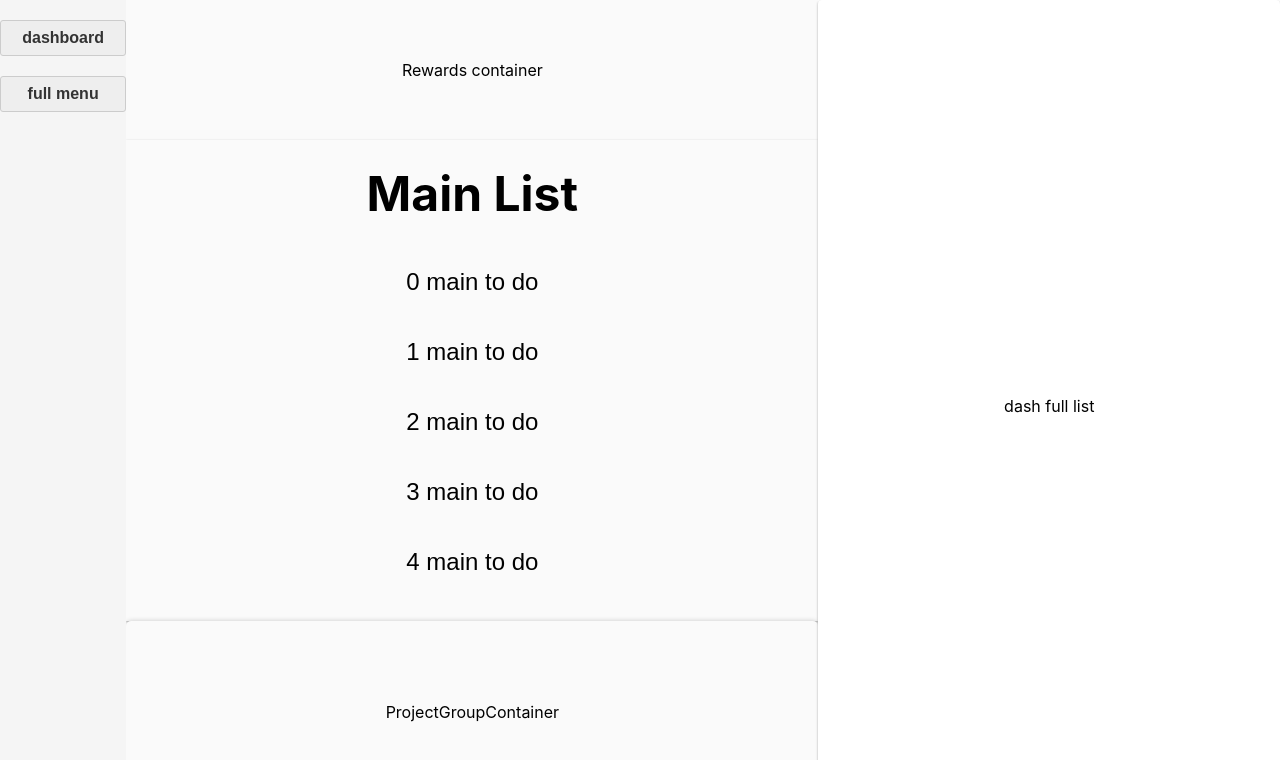
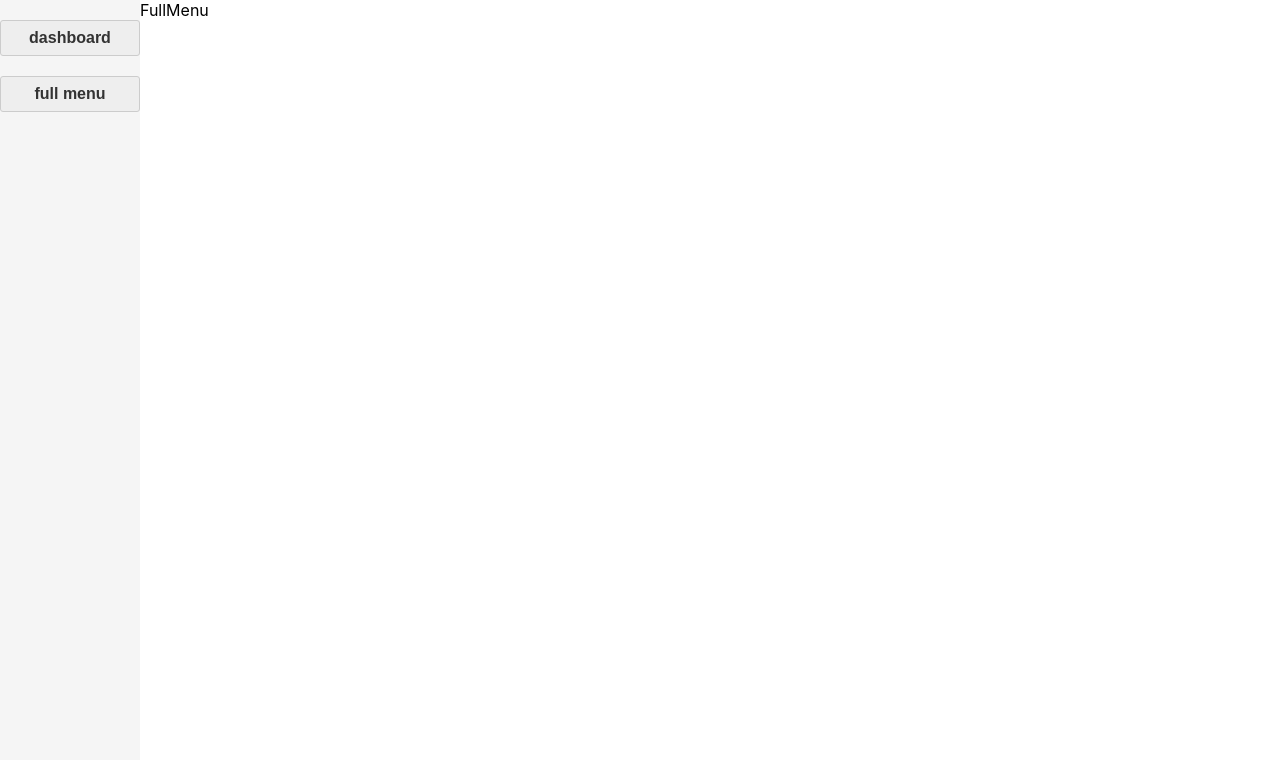
Before and after one commit to cooljasonmelton/rewards-to-do-app, a React (Create React App) app: page / in a window 1280 px wide. Shown: the top 760 px of the page. Built offline with nearby package versions, Linux system fonts and the light colour scheme.

Commit message:
working on plan

```diff
--- a/src/App.jsx
+++ b/src/App.jsx
@@ -5,7 +5,7 @@ import Navigation from './containers/Navigation/Navigation';
 import './App.scss';
 
 const App = () => {
-  const [workspace, setWorkspace] = useState(0);
+  const [workspace, setWorkspace] = useState(1);
 
   return (
     <div className="App">
--- a/src/components/MainToDoList/MainToDoItem.jsx
+++ b/src/components/MainToDoList/MainToDoItem.jsx
@@ -7,7 +7,7 @@ const MainToDoItem = ({ text }) => {
         <span>{text}</span>
         {/* ? text : on click, change to edit input */}
       </button>
-      {/* add item controls comp */}
+      {/* ITEM CONTROLS:  DONE, DELETE, REMOVE MAIN, GROUP */}
     </li>
   );
 };
```
Also changed, not shown: 1 other file (tests, documents, lock files or other folders).
